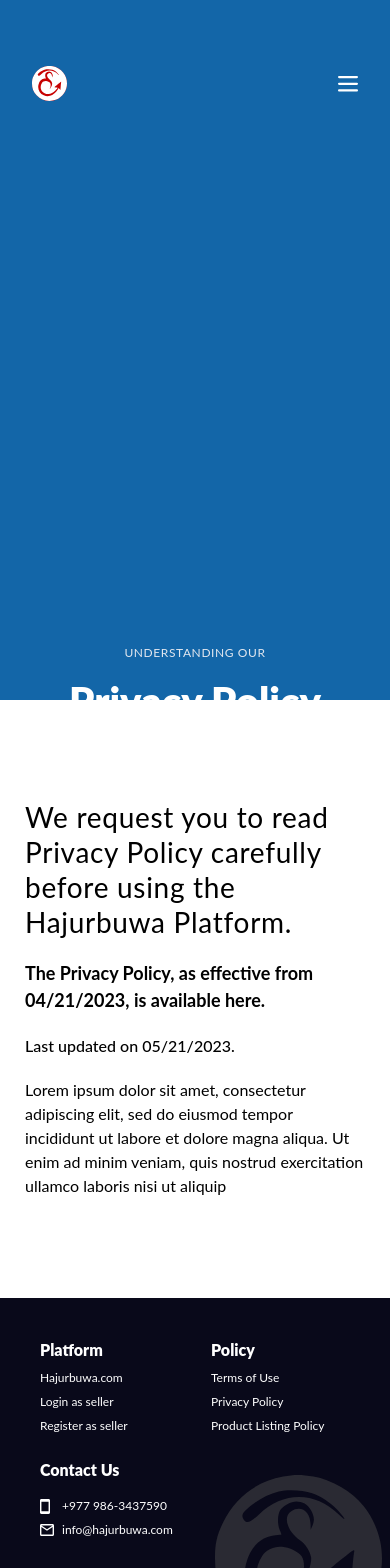
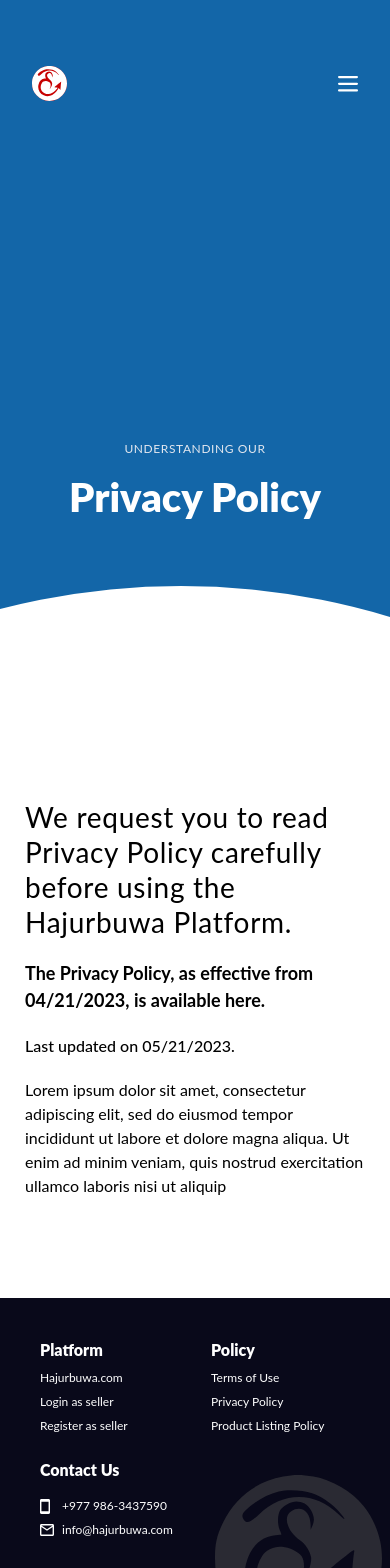
Before and after one commit to Aayush-Skp/seller-hajurbuwa-test, a Next.js app: page /policies/privacy-policy in a window 390 px wide. Shown: the top 1568 px of the page. Built offline with nearby package versions, Linux system fonts and the light colour scheme.

Commit message:
feat: golo golo in privacy policy responsive

```diff
--- a/src/components/Policies/Hero.tsx
+++ b/src/components/Policies/Hero.tsx
@@ -1,16 +1,14 @@
 import React from 'react';
-import Intersection from './Intersection';
 
 const Hero = () => {
   return (
-    <div className=" w-full flex justify-end pb-[100px] lg:pb-[200px] h-full items-center flex-col pt-[200px] px-[20px] lg:px-[100px]">
+    <div className=" w-full flex justify-center h-full items-center flex-col px-[20px] lg:px-[100px] overflow-x-hidden">
       <div className="text-gray-250 uppercase text-center text-xs md:text-base lg:text-xl lg:w-[687px] leading-snug tracking-wider mt-4">
         Understanding our
       </div>
       <div className="text-white text-center font-black text-[40px] md:text-[70px] lg:text-[90px] xl:text-[75px] lg:w-[687px] lg:h-[180px] leading-none mt-5">
         Privacy Policy
       </div>
-      {/* <Intersection /> */}
     </div>
   );
 };
--- a/src/components/Policies/Intersection.tsx
+++ b/src/components/Policies/Intersection.tsx
@@ -1,10 +1,18 @@
-import React from 'react';
-
 const Intersection = () => {
   return (
-    <>
-      {/* <div className="absolute h-[11877px] w-[11877px] rounded-full  z-10 overflow-hidden"></div> */}
-    </>
+    <div className="flex justify-center items-center">
+      <div
+        className={`
+      absolute z-10 overflow-hidden rounded-full bg-white
+      w-[1440px] h-[1943px] top-[586px] left-[-539px]
+      sm:left-[-536px] sm:h-[1811px] sm:top-[608px] sm:w-[1860px]
+      lg:w-[3600px] lg:h-[3600px] lg:left-[-1300px]
+      xl:w-[3600px] xl:h-[3600px] xl:left-[-1150px] xl:top-[500px]
+      2xl:w-[4200px] 2xl:h-[4200px] 2xl:left-[-1320px] 2xl:top-[550px]
+      3xl:w-[6400px] 3xl:h-[6400px] 3xl:left-[-2230px]
+      `}
+      ></div>
+    </div>
   );
 };
 
--- a/src/components/Policies/Landing.tsx
+++ b/src/components/Policies/Landing.tsx
@@ -4,7 +4,7 @@
 
 const Landing = () => {
   return (
-    <div className="h-[700px] w-full bg-blue-700 z-0">
+    <div className="relative h-[700px] w-full bg-blue-700 z-0">
       <Navbar />
       <Hero />
     </div>
--- a/src/pages/policies/privacy-policy.tsx
+++ b/src/pages/policies/privacy-policy.tsx
@@ -2,11 +2,13 @@
 import Landing from '../../components/Policies/Landing';
 import Content from '../../components/Policies/Content';
 import Footer from '../../components/onboarding/Footer';
+import Intersection from '../../components/Policies/Intersection';
 
 const PrivacyPolicy = () => {
   return (
-    <div className="overflow-hidden">
+    <div className="relative overflow-hidden">
       <Landing />
+      <Intersection/>
       <Content />
       <Footer />
     </div>
--- a/src/styles/globals.css
+++ b/src/styles/globals.css
@@ -6,5 +6,4 @@
 
 * {
   font-family: "Lato", sans-serif;
-
 }
```
